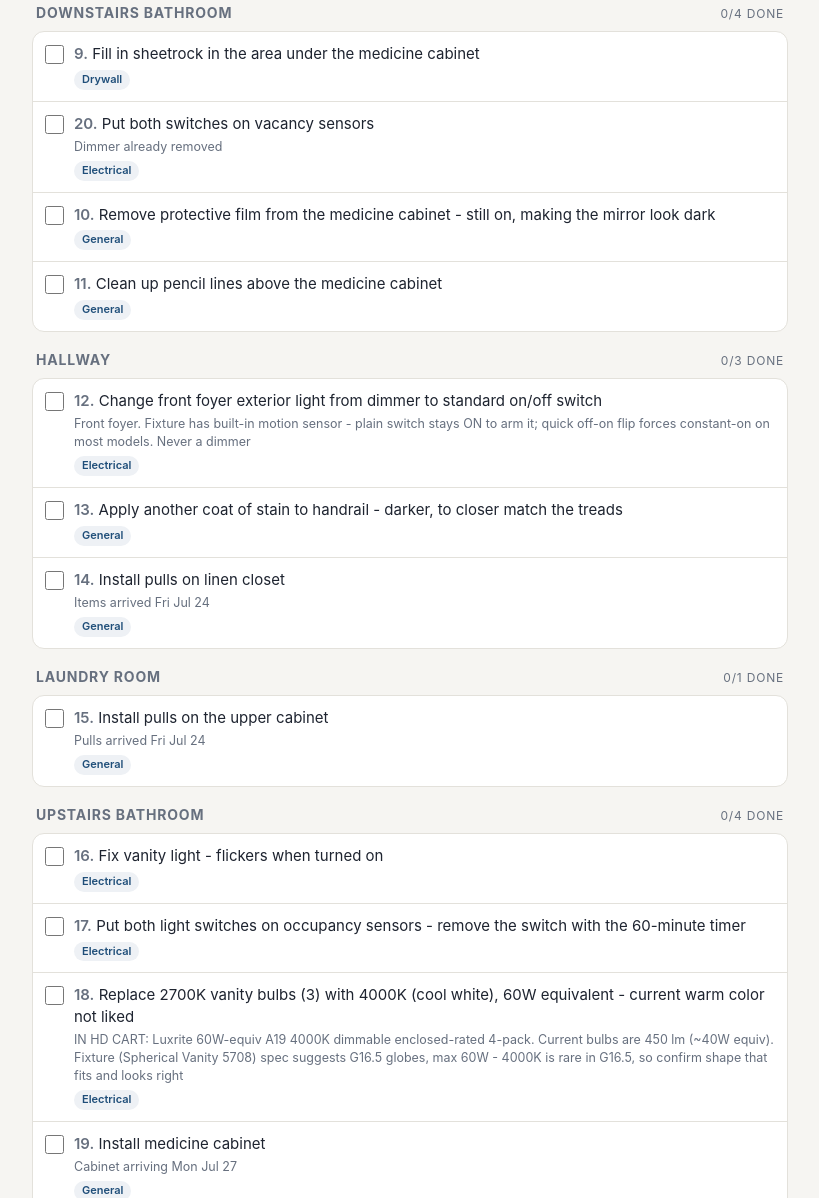
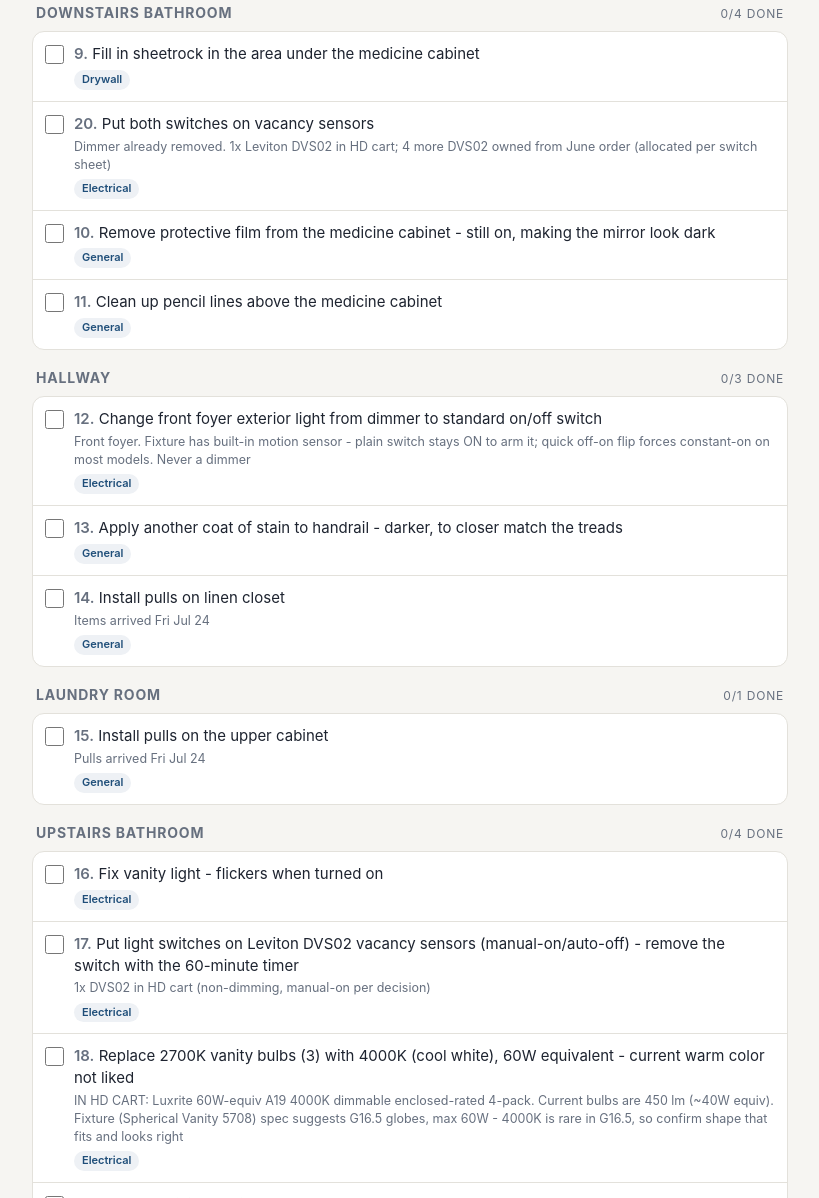
Before and after one commit to rayomatic/461-anderson-floorplan, a website: page punchlist/index.html in a window 1280 px wide. Shown: the part 1344-2542 px from the top of the page, without its empty margins (230-1049 px from the left). Drawn offline with Linux system fonts and the light colour scheme; no server answers.

Commit message:
Bathroom sensors: Leviton DVS02 vacancy (manual-on); cart updates
Co-Authored-By: Claude Fable 5 <noreply@anthropic.com>
Claude-Session: https://claude.ai/code/session_01ApWXef9kmSdQmFnJQR1CYZ

```diff
--- a/punchlist/index.html
+++ b/punchlist/index.html
@@ -121,7 +121,7 @@ const LOCATION_ORDER = ["Whole House","Exterior","Kitchen","Family Room","Sittin
 const DATA = [
  {"num": 40, "location": "Exterior", "category": "Electrical", "item": "Install security camera in front of the garage", "notes": ""},
  {"num": 30, "location": "Kitchen", "category": "Electrical", "item": "Install power receptacles on both sides of the kitchen island", "notes": ""},
- {"num": 1, "location": "Kitchen", "category": "Electrical", "item": "Replace pendant light bulbs with rounded white globe bulbs", "notes": "Target: 7 (+1 spare) Feit 40W-equiv G16.5 Globe Filament White E12 (own one 2-pack; 3 more 2-packs IN HD CART). Current bulbs are Luxrite B11 torpedo-tip, being swapped for the white-globe look"},
+ {"num": 1, "location": "Kitchen", "category": "Electrical", "item": "Replace pendant light bulbs with rounded white globe bulbs", "notes": "Target: 7 (+1 spare) Feit 40W-equiv G16.5 Globe Filament White E12 (4 2-packs IN HD CART = 8 bulbs; not relying on possible spares at home). Current bulbs are Luxrite B11 torpedo-tip, being swapped for the white-globe look"},
  {"num": 2, "location": "Family Room", "category": "Electrical", "item": "Put all interior lights on dimmers - the light in front of the bathroom is currently not on a dimmer", "notes": ""},
  {"num": 3, "location": "Family Room", "category": "Electrical", "item": "Change exterior light from dimmer to standard on/off switch", "notes": "Currently on a dimmer"},
  {"num": 4, "location": "Family Room", "category": "General", "item": "Repaint to cover up plaster touch-ups", "notes": ""},
@@ -138,10 +138,10 @@ const DATA = [
  {"num": 14, "location": "Hallway", "category": "General", "item": "Install pulls on linen closet", "notes": "Items arrived Fri Jul 24"},
  {"num": 15, "location": "Laundry Room", "category": "General", "item": "Install pulls on the upper cabinet", "notes": "Pulls arrived Fri Jul 24"},
  {"num": 16, "location": "Upstairs Bathroom", "category": "Electrical", "item": "Fix vanity light - flickers when turned on", "notes": ""},
- {"num": 17, "location": "Upstairs Bathroom", "category": "Electrical", "item": "Put both light switches on occupancy sensors - remove the switch with the 60-minute timer", "notes": ""},
+ {"num": 17, "location": "Upstairs Bathroom", "category": "Electrical", "item": "Put light switches on Leviton DVS02 vacancy sensors (manual-on/auto-off) - remove the switch with the 60-minute timer", "notes": "1x DVS02 in HD cart (non-dimming, manual-on per decision)"},
  {"num": 18, "location": "Upstairs Bathroom", "category": "Electrical", "item": "Replace 2700K vanity bulbs (3) with 4000K (cool white), 60W equivalent - current warm color not liked", "notes": "IN HD CART: Luxrite 60W-equiv A19 4000K dimmable enclosed-rated 4-pack. Current bulbs are 450 lm (~40W equiv). Fixture (Spherical Vanity 5708) spec suggests G16.5 globes, max 60W - 4000K is rare in G16.5, so confirm shape that fits and looks right"},
  {"num": 19, "location": "Upstairs Bathroom", "category": "General", "item": "Install medicine cabinet", "notes": "Cabinet arriving Mon Jul 27"},
- {"num": 20, "location": "Downstairs Bathroom", "category": "Electrical", "item": "Put both switches on vacancy sensors", "notes": "Dimmer already removed"},
+ {"num": 20, "location": "Downstairs Bathroom", "category": "Electrical", "item": "Put both switches on vacancy sensors", "notes": "Dimmer already removed. 1x Leviton DVS02 in HD cart; 4 more DVS02 owned from June order (allocated per switch sheet)"},
  {"num": 21, "location": "Primary Bedroom", "category": "Electrical", "item": "Replace on/off switch with Aqara dimmer", "notes": "Aqara dimmer already purchased"},
  {"num": 34, "location": "Primary Bedroom", "category": "Electrical", "item": "Replace closet light switches with timer switches", "notes": ""},
  {"num": 35, "location": "Primary Bedroom", "category": "Electrical", "item": "Install wall sconces", "notes": ""},
```
